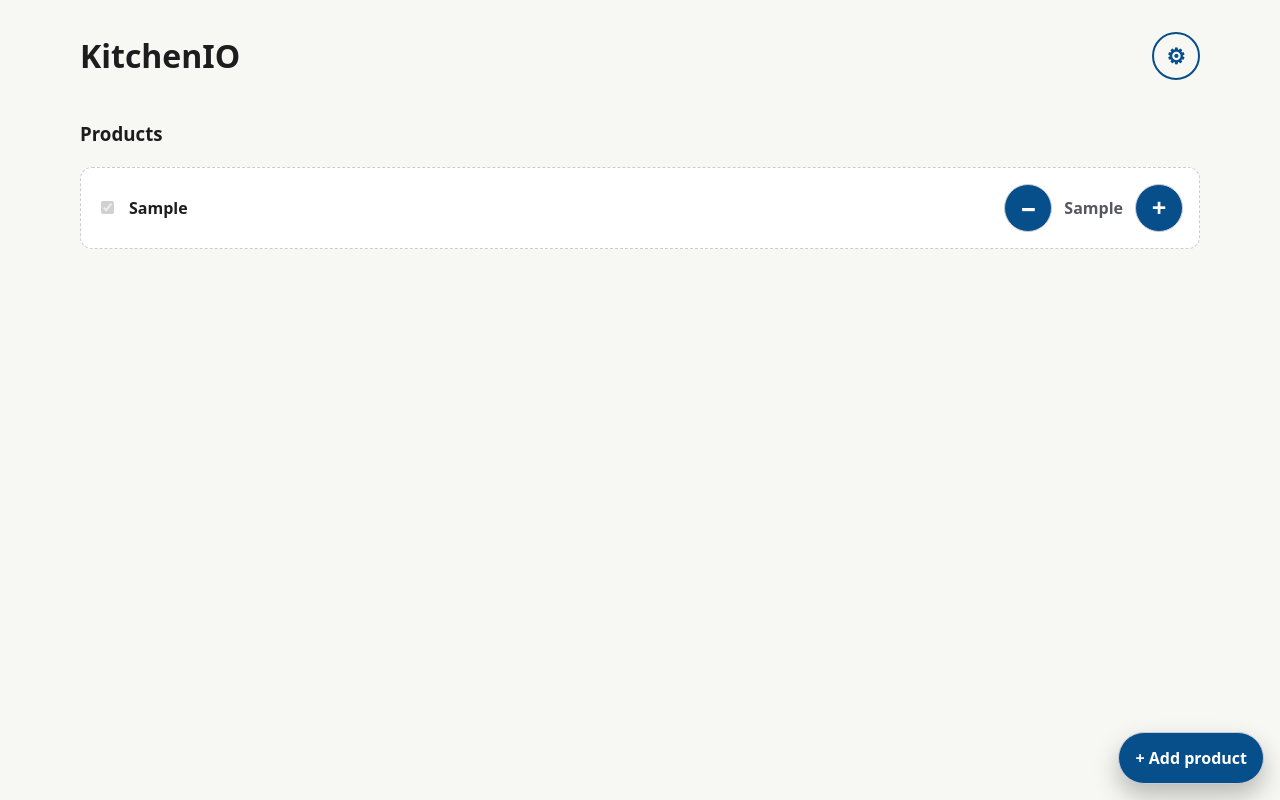
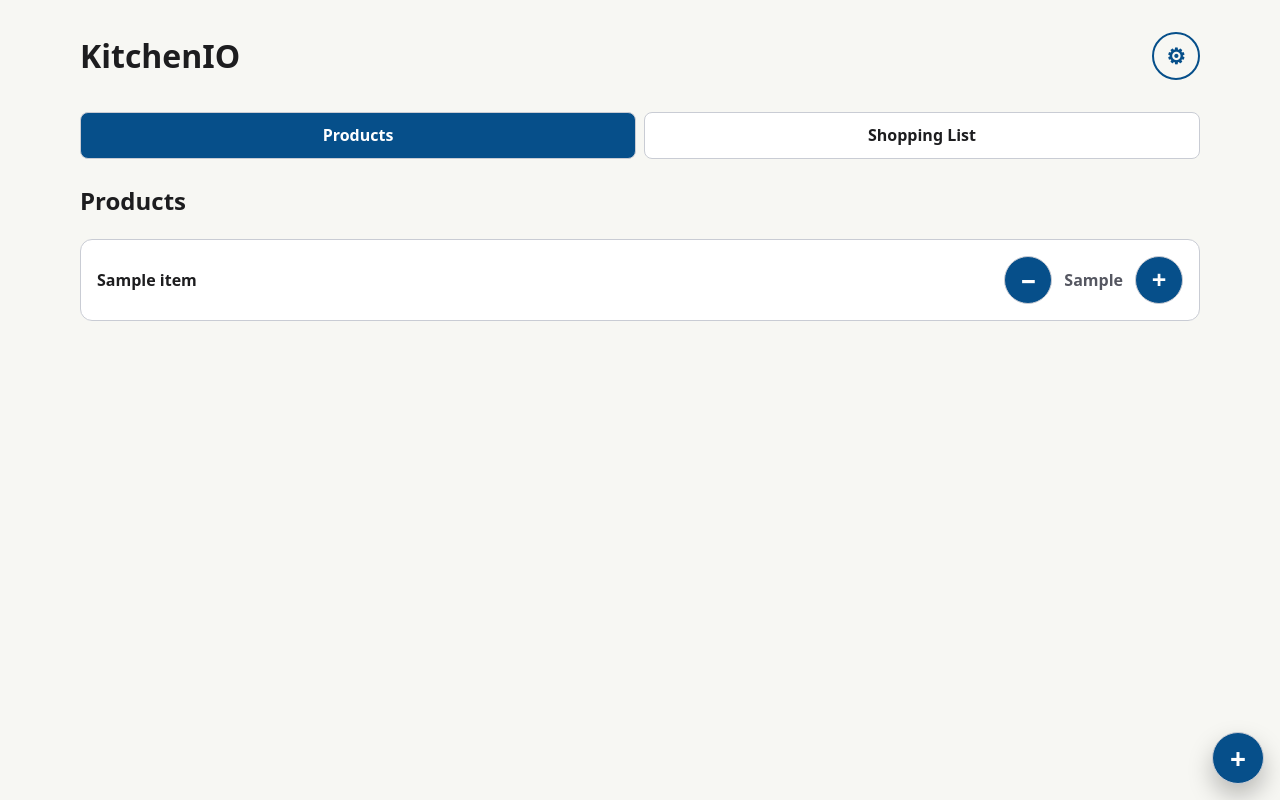
Before and after one commit to turbothomas01/KitchenIO, a FastAPI app: page / in a window 1280 px wide. Run offline with FastAPI, Linux system fonts and the light colour scheme; data comes from the database, SQL or seed files in the repository; tables that the repository leaves empty hold one stand-in row (values such as "Sample post"); parts of the project's set-up code (start-up, migrations or seed data) failed here and were passed over.

Commit message:
feat: restore shopping tab with accessible add button

```diff
--- a/custom_components/kitchenio/api.py
+++ b/custom_components/kitchenio/api.py
@@ -37,8 +37,8 @@ class KitchenIOClient:
         return data
 
     async def async_products(self) -> list[dict[str, Any]]:
-        """Return the KitchenIO v1 product list."""
-        return await self.async_shopping_list()
+        """Return the KitchenIO product list."""
+        return await self.async_stock()
 
     async def async_shopping_list(self) -> list[dict[str, Any]]:
         data = await self._request("GET", "/api/shopping-list")
--- a/kitchenio/app.py
+++ b/kitchenio/app.py
@@ -21,7 +21,7 @@ DEFAULT_DB = Path(os.getenv("KITCHENIO_DB", "data/kitchenio.db"))
 SUPPORTED_LANGUAGES = {"en", "no"}
 SUPPORTED_THEMES = {"light", "dark"}
 SAFE_STOCK_COUNT_RE = re.compile(r"^[+-]?\d{1,6}(?:[,.]\d{1,3})?$")
-STATIC_ASSETS = ("styles.css", "dialogs.js")
+STATIC_ASSETS = ("styles.css", "dialogs.js", "tabs.js")
 
 
 def static_asset_version(static_dir: Path) -> int:
@@ -63,7 +63,8 @@ TRANSLATIONS: dict[str, dict[str, str]] = {
         "dark": "Dark",
         "apply": "Apply",
         "stock": "Stock",
-        "shopping_list": "Products",
+        "products": "Products",
+        "shopping_list": "Shopping List",
         "add_stock": "Add to stock",
         "create_stock_item": "Create stock database item",
         "add_bought_stock": "Refill existing stock item",
@@ -89,10 +90,13 @@ TRANSLATIONS: dict[str, dict[str, str]] = {
         "save": "Save",
         "delete": "Delete",
         "add_to_shopping_list": "Add to shopping list",
-        "add_shopping": "Add product",
+        "add_product": "Add product",
+        "add_shopping": "Add to shopping list",
         "edit_shopping": "Edit shopping item",
-        "shopping_items": "Products",
-        "no_shopping": "No products yet.",
+        "product_items": "Products",
+        "no_products": "No products yet.",
+        "shopping_items": "Shopping list",
+        "no_shopping": "No shopping list items yet.",
         "item": "Item",
         "completed": "Completed",
         "mark_completed": "Mark completed",
@@ -129,7 +133,8 @@ TRANSLATIONS: dict[str, dict[str, str]] = {
         "dark": "Mørkt",
         "apply": "Bruk",
         "stock": "Lager",
-        "shopping_list": "Produkter",
+        "products": "Produkter",
+        "shopping_list": "Handleliste",
         "add_stock": "Fyll på lager",
         "create_stock_item": "Opprett vare i lagerdatabasen",
         "add_bought_stock": "Fyll på eksisterende lagervare",
@@ -155,10 +160,13 @@ TRANSLATIONS: dict[str, dict[str, str]] = {
         "save": "Lagre",
         "delete": "Slett",
         "add_to_shopping_list": "Legg til i handleliste",
-        "add_shopping": "Legg til produkt",
+        "add_product": "Legg til produkt",
+        "add_shopping": "Legg til i handlelisten",
         "edit_shopping": "Rediger handlelistevare",
-        "shopping_items": "Produkter",
-        "no_shopping": "Ingen produkter ennå.",
+        "product_items": "Produkter",
+        "no_products": "Ingen produkter ennå.",
+        "shopping_items": "Handleliste",
+        "no_shopping": "Ingen varer i handlelisten ennå.",
         "item": "Vare",
         "completed": "Fullført",
         "mark_completed": "Merk som fullført",
@@ -442,8 +450,6 @@ def create_app(db_path: str | Path = DEFAULT_DB) -> FastAPI:
         current_lang = normalize_language(lang or persisted_settings["language"])
         current_theme = normalize_theme(theme or persisted_settings["theme"])
         stock = [enrich_stock_item(dict_from_row(row)) for row in conn.execute("SELECT * FROM stock_items ORDER BY name")]
-        in_stock_items = [item for item in stock if item["is_in_stock"]]
-        refill_items = [item for item in stock if not item["is_in_stock"]]
         shopping = [
             dict_from_row(row)
             for row in conn.execute("SELECT * FROM shopping_list_items ORDER BY completed, item")
@@ -455,8 +461,7 @@ def create_app(db_path: str | Path = DEFAULT_DB) -> FastAPI:
                 "t": TRANSLATIONS[current_lang],
                 "lang": current_lang,
                 "theme": current_theme,
-                "stock_items": in_stock_items,
-                "refill_items": refill_items,
+                "stock_items": stock,
                 "shopping_items": shopping,
                 "asset_version": asset_version,
             },
@@ -679,8 +684,13 @@ def create_app(db_path: str | Path = DEFAULT_DB) -> FastAPI:
         name: str = Form(...),
         description: str = Form(""),
         amount: str = Form(...),
+        lang: str = Form("en"),
+        theme: str = Form("light"),
+        return_to: str = Form("settings"),
     ) -> RedirectResponse:
         add_stock(StockCreate(name=name, description=description, amount=amount), conn)
+        if return_to == "home":
+            return redirect_home(lang, theme, "products-panel")
         return RedirectResponse(url="/settings?saved=1", status_code=status.HTTP_303_SEE_OTHER)
 
     @app.post("/ui/stock/refill")
@@ -697,7 +707,7 @@ def create_app(db_path: str | Path = DEFAULT_DB) -> FastAPI:
             StockUpdate(name=current["name"], description=current["description"], amount=amount),
             conn,
         )
-        return redirect_home(lang, theme, "stock-panel")
+        return redirect_home(lang, theme, "products-panel")
 
     @app.post("/ui/stock/{item_id}/adjust")
     def ui_adjust_stock(
@@ -723,7 +733,7 @@ def create_app(db_path: str | Path = DEFAULT_DB) -> FastAPI:
             ),
             conn,
         )
-        return redirect_home(lang, theme, "stock-panel")
+        return redirect_home(lang, theme, "products-panel")
 
     @app.post("/ui/stock/{item_id}")
     def ui_update_stock(
@@ -739,7 +749,7 @@ def create_app(db_path: str | Path = DEFAULT_DB) -> FastAPI:
         update_stock(item_id, StockUpdate(name=name, description=description, amount=amount), conn)
         if return_to == "settings":
             return RedirectResponse(url="/settings?saved=1", status_code=status.HTTP_303_SEE_OTHER)
-        return redirect_home(lang, theme, "stock-panel")
+        return redirect_home(lang, theme, "products-panel")
 
     @app.post("/ui/stock/{item_id}/delete")
     def ui_delete_stock(
@@ -752,7 +762,7 @@ def create_app(db_path: str | Path = DEFAULT_DB) -> FastAPI:
         delete_stock(item_id, conn)
         if return_to == "settings":
             return RedirectResponse(url="/settings?saved=1", status_code=status.HTTP_303_SEE_OTHER)
-        return redirect_home(lang, theme, "stock-panel")
+        return redirect_home(lang, theme, "products-panel")
 
     @app.post("/ui/stock/{item_id}/shopping-list")
     def ui_stock_to_shopping(item_id: int, conn: sqlite3.Connection = Depends(db), lang: str = Form("en"), theme: str = Form("light")):
--- a/kitchenio/static/dialogs.js
+++ b/kitchenio/static/dialogs.js
@@ -1,9 +1,8 @@
 function setupDialogs() {
   document.querySelectorAll('[aria-haspopup="dialog"][aria-controls]').forEach((button) => {
-    const dialog = document.getElementById(button.getAttribute('aria-controls'));
-    if (!dialog) return;
-
     button.addEventListener('click', () => {
+      const dialog = document.getElementById(button.getAttribute('aria-controls'));
+      if (!dialog) return;
       if (typeof dialog.showModal === 'function') {
         dialog.showModal();
       } else {
--- a/kitchenio/static/styles.css
+++ b/kitchenio/static/styles.css
@@ -88,6 +88,7 @@ main {
 .card,
 .edit-form,
 .item-card,
+.product-counter-row,
 .shopping-counter-row,
 .stock-counter-card {
   background: var(--surface);
@@ -105,6 +106,26 @@ main {
 
 .panel {
   margin-block: 1.5rem;
+}
+
+.tabs {
+  margin: 1rem 0;
+}
+
+.tabs [role="tablist"] {
+  display: grid;
+  gap: 0.5rem;
+  grid-template-columns: repeat(2, minmax(0, 1fr));
+}
+
+.tabs [role="tab"] {
+  background: var(--surface);
+  color: var(--text);
+}
+
+.tabs [role="tab"][aria-selected="true"] {
+  background: var(--accent);
+  color: var(--accent-text);
 }
 
 .card,
@@ -146,14 +167,21 @@ dialog::backdrop {
 }
 
 .add-button {
+  align-items: center;
   border-radius: 999px;
   bottom: max(1rem, env(safe-area-inset-bottom));
   box-shadow: 0 0.75rem 1.5rem rgb(0 0 0 / 0.25);
+  display: inline-flex;
+  font-size: 1.75rem;
+  height: 3.25rem;
+  justify-content: center;
+  line-height: 1;
   min-height: 3.25rem;
   min-width: 3.25rem;
-  padding: 0.75rem 1rem;
+  padding: 0;
   position: fixed;
   right: max(1rem, env(safe-area-inset-right));
+  width: 3.25rem;
   z-index: 10;
 }
 
@@ -262,10 +290,15 @@ a:focus {
   border-style: dashed;
 }
 
+.product-counter-row,
 .shopping-counter-row {
   align-items: center;
   display: grid;
   gap: 0.75rem;
+  grid-template-columns: minmax(0, 1fr) auto auto auto;
+}
+
+.shopping-counter-row {
   grid-template-columns: auto minmax(0, 1fr) auto auto auto;
 }
 
@@ -273,11 +306,13 @@ a:focus {
   border-style: dashed;
 }
 
+.product-counter-name,
 .shopping-counter-name {
   font-weight: 700;
   overflow-wrap: anywhere;
 }
 
+.product-counter-amount,
 .shopping-counter-amount {
   color: var(--muted);
   font-weight: 700;
@@ -328,8 +363,8 @@ a:focus {
 
   .add-button {
     margin: 0;
-    min-width: 7rem;
-    width: auto;
+    min-width: 3.25rem;
+    width: 3.25rem;
   }
 
   .stock-counter-action button {
--- /dev/null
+++ b/kitchenio/static/tabs.js
@@ -0,0 +1,40 @@
+function setupTabs() {
+  const tabs = Array.from(document.querySelectorAll('[role="tab"]'));
+  const addButton = document.getElementById('open-active-dialog');
+  if (!tabs.length || !addButton) return;
+
+  function activate(tab) {
+    tabs.forEach((candidate) => {
+      const selected = candidate === tab;
+      candidate.setAttribute('aria-selected', String(selected));
+      candidate.tabIndex = selected ? 0 : -1;
+      const panel = document.getElementById(candidate.getAttribute('aria-controls'));
+      if (panel) panel.hidden = !selected;
+    });
+
+    const isShopping = tab.id === 'shopping-tab';
+    const label = isShopping ? addButton.dataset.shoppingLabel : addButton.dataset.productsLabel;
+    const dialog = isShopping ? addButton.dataset.shoppingDialog : addButton.dataset.productsDialog;
+    addButton.setAttribute('aria-label', label);
+    addButton.setAttribute('title', label);
+    addButton.setAttribute('aria-controls', dialog);
+  }
+
+  tabs.forEach((tab) => {
+    tab.addEventListener('click', () => activate(tab));
+    tab.addEventListener('keydown', (event) => {
+      const current = tabs.indexOf(tab);
+      let next = null;
+      if (event.key === 'ArrowRight') next = tabs[(current + 1) % tabs.length];
+      if (event.key === 'ArrowLeft') next = tabs[(current - 1 + tabs.length) % tabs.length];
+      if (event.key === 'Home') next = tabs[0];
+      if (event.key === 'End') next = tabs[tabs.length - 1];
+      if (!next) return;
+      event.preventDefault();
+      activate(next);
+      next.focus();
+    });
+  });
+}
+
+document.addEventListener('DOMContentLoaded', setupTabs);
--- a/kitchenio/templates/index.html
+++ b/kitchenio/templates/index.html
@@ -17,30 +17,100 @@
   </header>
 
   <main>
-    <section id="products-panel" class="panel" aria-label="{{ t.shopping_items }}">
-      <button id="open-product-dialog" class="add-button" type="button" aria-haspopup="dialog" aria-controls="product-dialog">+ {{ t.add_shopping }}</button>
+    <nav class="tabs" aria-label="{{ t.main_sections }}">
+      <div role="tablist" aria-label="{{ t.main_sections }}">
+        <button id="products-tab" type="button" role="tab" aria-selected="true" aria-controls="products-panel">{{ t.products }}</button>
+        <button id="shopping-tab" type="button" role="tab" aria-selected="false" aria-controls="shopping-panel" tabindex="-1">{{ t.shopping_list }}</button>
+      </div>
+    </nav>
+
+    <button
+      id="open-active-dialog"
+      class="add-button"
+      type="button"
+      aria-haspopup="dialog"
+      aria-controls="product-dialog"
+      aria-label="{{ t.add_product }}"
+      title="{{ t.add_product }}"
+      data-products-label="{{ t.add_product }}"
+      data-shopping-label="{{ t.add_shopping }}"
+      data-products-dialog="product-dialog"
+      data-shopping-dialog="shopping-dialog"
+    >+</button>
+
     <dialog id="product-dialog" aria-labelledby="add-product-heading" aria-modal="true">
       <form method="dialog" class="dialog-close-form">
         <button type="submit" value="cancel">{{ t.close }}</button>
       </form>
-        <form method="post" action="/ui/shopping-list" aria-labelledby="add-product-heading">
-          <h3 id="add-product-heading">{{ t.add_shopping }}</h3>
+      <form method="post" action="/ui/stock" aria-labelledby="add-product-heading">
+        <h3 id="add-product-heading">{{ t.add_product }}</h3>
         <p>{{ t.plain_text_hint }}</p>
         <input type="hidden" name="lang" value="{{ lang }}">
         <input type="hidden" name="theme" value="{{ theme }}">
+        <input type="hidden" name="return_to" value="home">
         <div>
           <label for="product-item">{{ t.item }}</label>
-            <input id="product-item" name="item" autocomplete="off" required>
+          <input id="product-item" name="name" autocomplete="off" required>
         </div>
         <div>
           <label for="product-amount">{{ t.amount }}</label>
           <input id="product-amount" name="amount" autocomplete="off" value="1" required>
         </div>
+        <button type="submit">{{ t.add_product }}</button>
+      </form>
+    </dialog>
+
+    <dialog id="shopping-dialog" aria-labelledby="add-shopping-heading" aria-modal="true">
+      <form method="dialog" class="dialog-close-form">
+        <button type="submit" value="cancel">{{ t.close }}</button>
+      </form>
+      <form method="post" action="/ui/shopping-list" aria-labelledby="add-shopping-heading">
+        <h3 id="add-shopping-heading">{{ t.add_shopping }}</h3>
+        <p>{{ t.plain_text_hint }}</p>
+        <input type="hidden" name="lang" value="{{ lang }}">
+        <input type="hidden" name="theme" value="{{ theme }}">
+        <div>
+          <label for="shopping-item">{{ t.item }}</label>
+          <input id="shopping-item" name="item" autocomplete="off" required>
+        </div>
+        <div>
+          <label for="shopping-amount">{{ t.amount }}</label>
+          <input id="shopping-amount" name="amount" autocomplete="off" value="1" required>
+        </div>
         <button type="submit">{{ t.add_shopping }}</button>
       </form>
     </dialog>
 
-      <h3>{{ t.shopping_items }}</h3>
+    <section id="products-panel" class="panel" role="tabpanel" aria-labelledby="products-tab">
+      <h2>{{ t.products }}</h2>
+      {% if stock_items %}
+        <ul class="item-list" aria-label="{{ t.product_items }}">
+        {% for item in stock_items %}
+          <li class="product-counter-row" data-product-id="{{ item.id }}">
+            <span class="product-counter-name" id="product-item-{{ item.id }}">{{ item.name }}</span>
+            <form method="post" action="/ui/stock/{{ item.id }}/adjust" class="stock-counter-action">
+              <input type="hidden" name="lang" value="{{ lang }}">
+              <input type="hidden" name="theme" value="{{ theme }}">
+              <input type="hidden" name="delta" value="-1">
+              <button type="submit" aria-label="{{ t.decrease_stock }}: {{ item.name }}">−</button>
+            </form>
+            <span class="product-counter-amount" aria-label="{{ t.amount }}: {{ item.stock_count }}">{{ item.stock_count }}</span>
+            <form method="post" action="/ui/stock/{{ item.id }}/adjust" class="stock-counter-action">
+              <input type="hidden" name="lang" value="{{ lang }}">
+              <input type="hidden" name="theme" value="{{ theme }}">
+              <input type="hidden" name="delta" value="1">
+              <button type="submit" aria-label="{{ t.increase_stock }}: {{ item.name }}">+</button>
+            </form>
+          </li>
+        {% endfor %}
+        </ul>
+      {% else %}
+        <p>{{ t.no_products }}</p>
+      {% endif %}
+    </section>
+
+    <section id="shopping-panel" class="panel" role="tabpanel" aria-labelledby="shopping-tab" hidden>
+      <h2>{{ t.shopping_list }}</h2>
       {% if shopping_items %}
         <ul class="item-list" aria-label="{{ t.shopping_items }}">
         {% for item in shopping_items %}
@@ -74,5 +144,6 @@
     </section>
   </main>
   <script src="{{ url_for('static', path='/dialogs.js') }}?v={{ asset_version }}" defer></script>
+  <script src="{{ url_for('static', path='/tabs.js') }}?v={{ asset_version }}" defer></script>
 </body>
 </html>
```
Also changed, not shown: docs/home-assistant.md (+10 -7 lines), tests/test_settings.py (+10 -4 lines), tests/test_ui.py (+48 -8 lines), README.md. Lines whose indentation alone changed are shown as unchanged.
